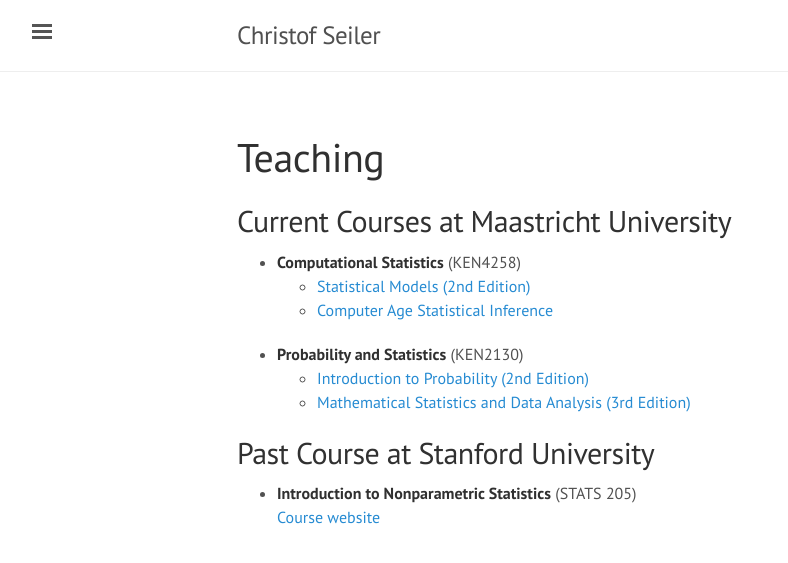
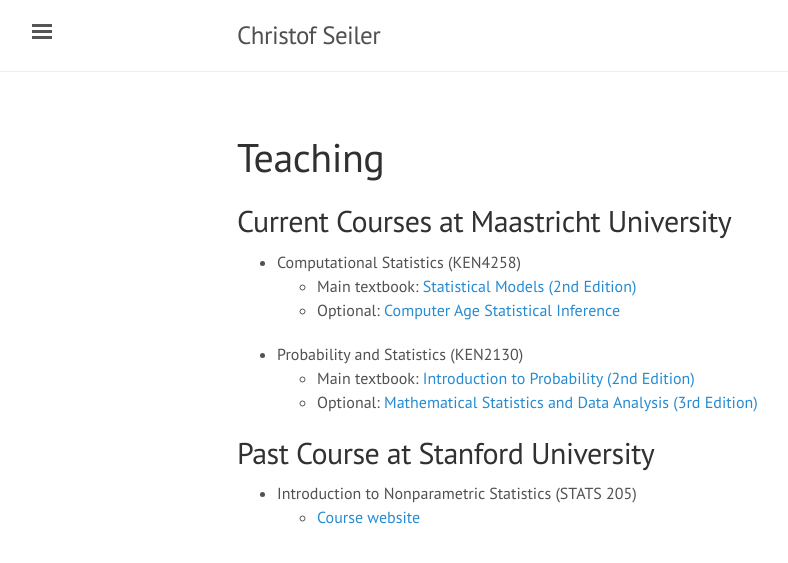
Before and after one commit to ChristofSeiler/ChristofSeiler.github.io, a Jekyll site: the page built from teaching.md, in a window 1280 px wide. Shown: the top 563 px of the page, without its empty margins (3-791 px from the left). Built offline with Jekyll 4.4.1, drawn with Linux system fonts in a browser that asks for light colours.

Commit message:
Update teaching.md

```diff
--- a/teaching.md
+++ b/teaching.md
@@ -5,14 +5,14 @@
 
 ## Current Courses at Maastricht University
 
-* **Computational Statistics** (KEN4258)
-  * [Statistical Models (2nd Edition)](https://doi.org/10.1017/CBO9780511815867)
-  * [Computer Age Statistical Inference](https://web.stanford.edu/~hastie/CASI/)
-* **Probability and Statistics** (KEN2130)
-  * [Introduction to Probability (2nd Edition)](https://drive.google.com/file/d/1VmkAAGOYCTORq1wxSQqy255qLJjTNvBI/view)
-  * [Mathematical Statistics and Data Analysis (3rd Edition)](https://www.studystore.nl/p/9780495118688/)
+* Computational Statistics (KEN4258)
+  * Main textbook: [Statistical Models (2nd Edition)](https://doi.org/10.1017/CBO9780511815867)
+  * Optional: [Computer Age Statistical Inference](https://web.stanford.edu/~hastie/CASI/)
+* Probability and Statistics (KEN2130)
+  * Main textbook: [Introduction to Probability (2nd Edition)](https://drive.google.com/file/d/1VmkAAGOYCTORq1wxSQqy255qLJjTNvBI/view)
+  * Optional: [Mathematical Statistics and Data Analysis (3rd Edition)](https://www.studystore.nl/p/9780495118688/)
 
 ## Past Course at Stanford University
 
-* **Introduction to Nonparametric Statistics** (STATS 205) <br>
-[Course website](https://christofseiler.github.io/stats205/)
+* Introduction to Nonparametric Statistics (STATS 205)
+  * [Course website](https://christofseiler.github.io/stats205/)
```
